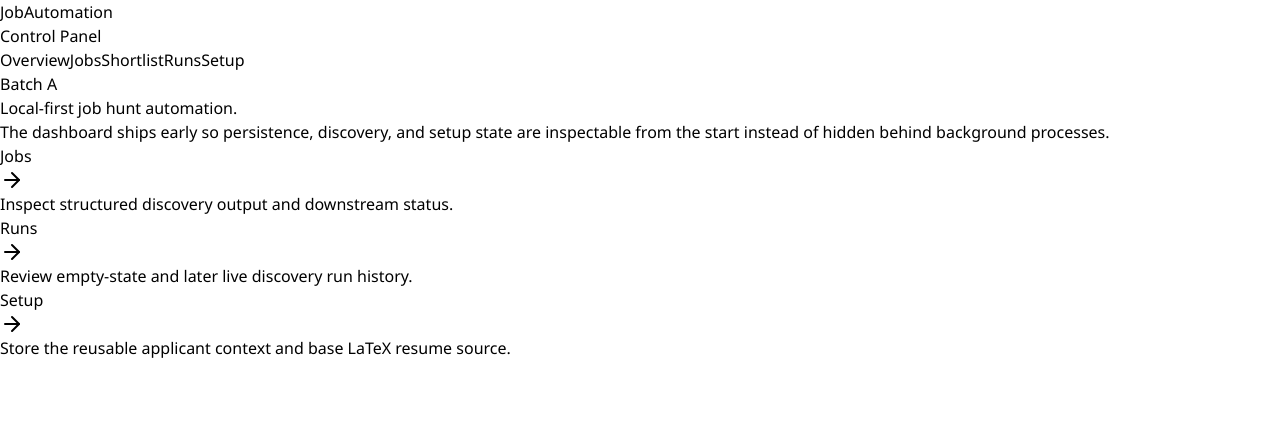
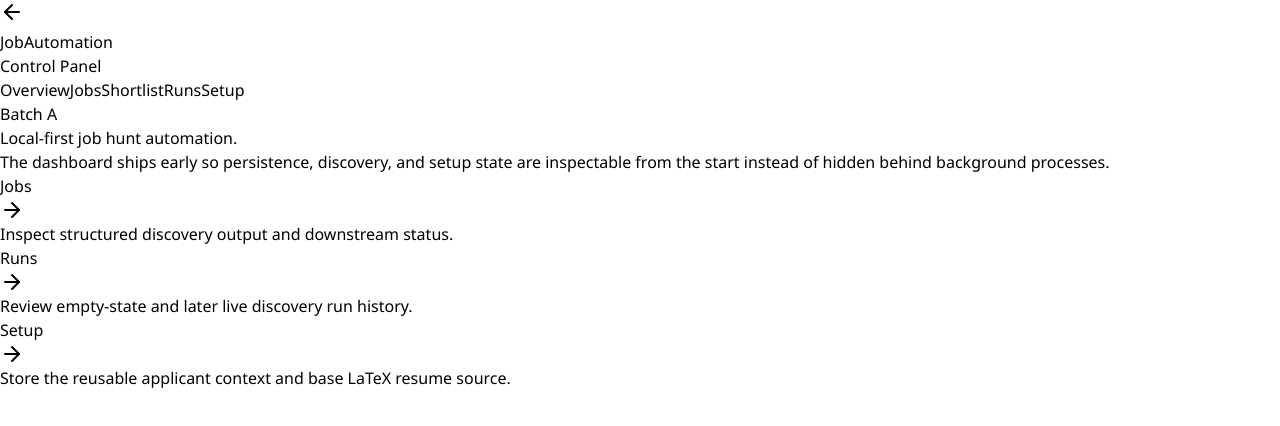
Before and after one commit to Amro212/JobAutomation, a Next.js app in the folder apps/dashboard/: page / in a window 1280 px wide. Shown: the top 426 px of the page. Built offline with nearby package versions, Linux system fonts and the light colour scheme.

Commit message:
feat(layout): add HeaderBackButton component to header for improved navigation

```diff
--- a/apps/dashboard/src/app/layout.tsx
+++ b/apps/dashboard/src/app/layout.tsx
@@ -4,6 +4,7 @@ import { Suspense } from 'react';
 
 import { Toaster } from '@/components/ui/sonner';
 import { FlashToast } from '@/components/flash-toast';
+import { HeaderBackButton } from '@/components/header-back-button';
 import { NavLink } from '@/components/nav-link';
 
 import './globals.css';
@@ -31,12 +32,15 @@ export default function RootLayout({
       <body>
         <div className="min-h-screen">
           <header className="sticky top-0 z-50 border-b bg-card">
-            <div className="mx-auto flex max-w-5xl items-center justify-between px-6 py-4">
-              <div>
-                <p className="text-xs font-semibold uppercase tracking-[0.24em] text-muted-foreground">
-                  JobAutomation
-                </p>
-                <h1 className="text-lg font-semibold text-foreground">Control Panel</h1>
+            <div className="mx-auto flex max-w-5xl items-center justify-between gap-4 px-6 py-4">
+              <div className="flex min-w-0 items-center gap-2">
+                <HeaderBackButton />
+                <div className="min-w-0">
+                  <p className="text-xs font-semibold uppercase tracking-[0.24em] text-muted-foreground">
+                    JobAutomation
+                  </p>
+                  <h1 className="text-lg font-semibold text-foreground">Control Panel</h1>
+                </div>
               </div>
               <nav className="flex gap-1" aria-label="Primary">
                 {navItems.map((item) => (
--- /dev/null
+++ b/apps/dashboard/src/components/header-back-button.tsx
@@ -0,0 +1,23 @@
+'use client';
+
+import { ArrowLeft } from 'lucide-react';
+import { useRouter } from 'next/navigation';
+
+import { Button } from '@/components/ui/button';
+
+export function HeaderBackButton() {
+  const router = useRouter();
+
+  return (
+    <Button
+      type="button"
+      variant="ghost"
+      size="icon"
+      className="-ml-2 shrink-0"
+      aria-label="Go back"
+      onClick={() => router.back()}
+    >
+      <ArrowLeft />
+    </Button>
+  );
+}
```
